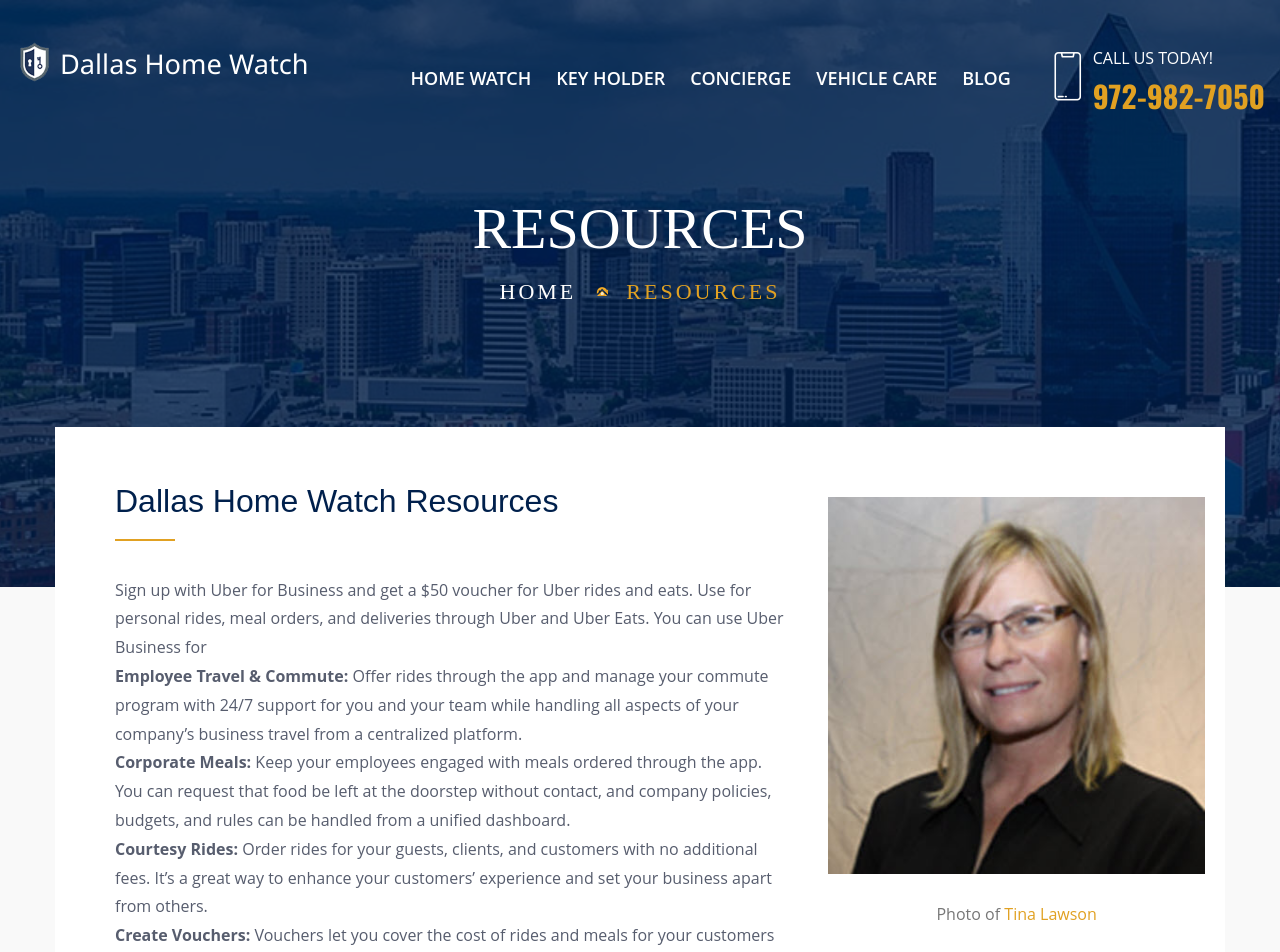
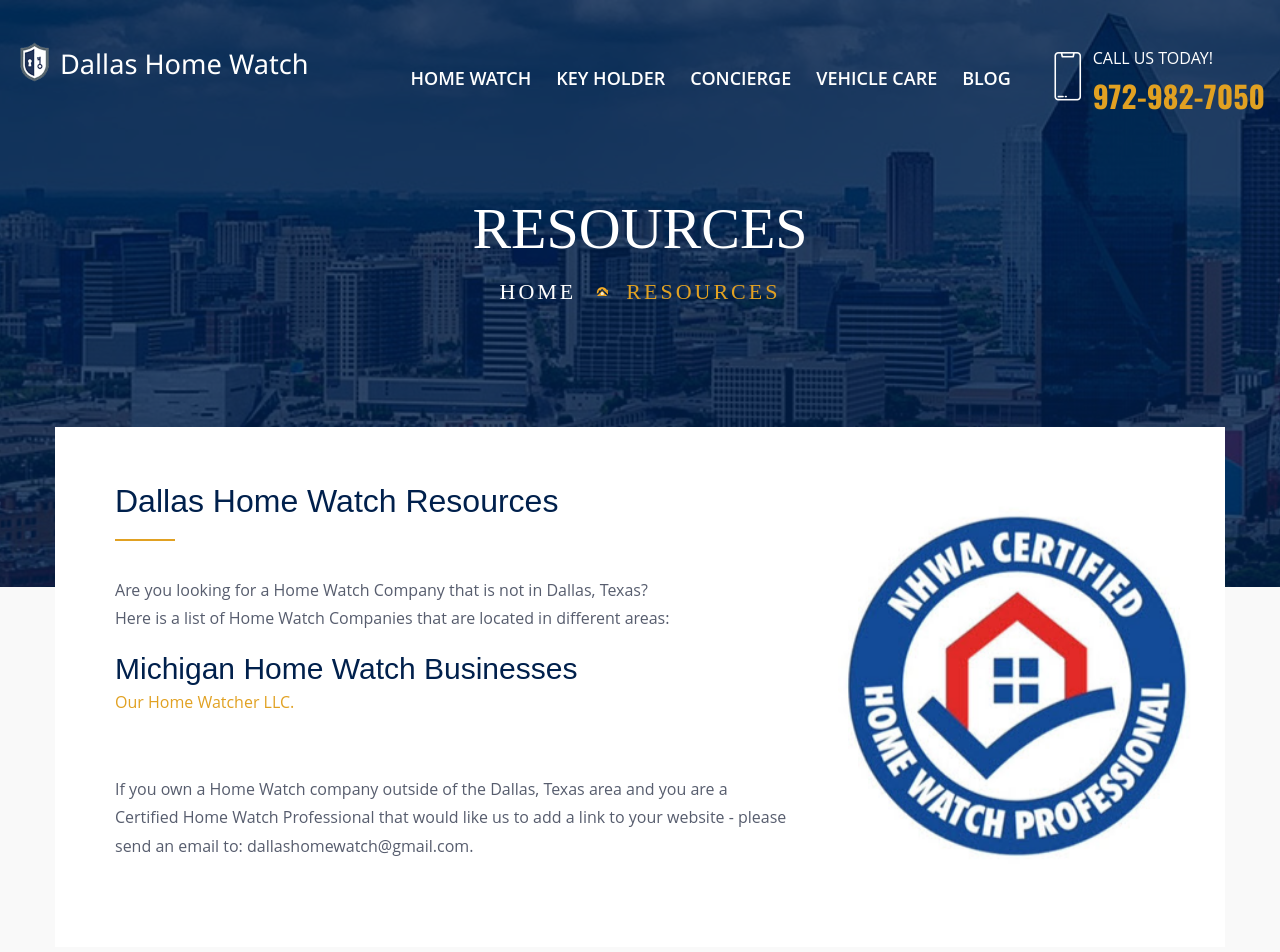
Before and after one commit to susanwinters214/DHW, a Next.js app: page /resources in a window 1280 px wide. Shown: the top 952 px of the page. Built offline with nearby package versions, Linux system fonts and the light colour scheme.

Commit message:
added links on resources page

```diff
--- a/pages/homewatch-checklist.js
+++ b/pages/homewatch-checklist.js
@@ -11,7 +11,7 @@
         <title>Home Watch Inspection Checklist</title>
         <meta
           name="description"
-          content="Our Home Watch Inspection Checklist includes checking household appliances and equipment which are often the source of a problem. Homewatch Checklists are customized." />
+          content="Our Home Watch Inspection Checklist includes checking household appliances and equipment which are often the source of a problem. " />
         <meta property="fb:app_id" content="8620778781329629" />
         <meta property="og:type" content="website" />
         <meta property="og:site_name" content="Dallas Home Watch" />
--- a/pages/resources.js
+++ b/pages/resources.js
@@ -38,8 +38,6 @@
           property="og:image:alt"
           content="home watch professional entering front door of luxury home"
         />
-
-
       </Head>
       {/* insert top banner with Page Title & Breadcrumb*/}
       <section className="page-title pageback-about">
@@ -63,22 +61,20 @@
                 <div className="inner-column">
                   <div className="sec-title first">
                     <h2 className="pushdown25">Dallas Home Watch Resources</h2>
-
                   </div>
-<div className="text">
-
+                  <div className="text">
                     <p className="first">
-                       Sign up with Uber for Business and get a $50 voucher for Uber rides and eats. Use for personal rides, meal orders, and deliveries through Uber and Uber Eats.
-                                  You can use Uber Business for
-                                          <ul>
-                                              <li><strong>Employee Travel & Commute:  </strong>Offer rides through the app and manage your commute program with 24/7 support for you and your team while handling all aspects of your company’s business travel from a centralized platform.  </li>
-                                              <li><strong>Corporate Meals:  </strong>  Keep your employees engaged with meals ordered through the app. You can request that food be left at the doorstep without contact, and company policies, budgets, and rules can be handled from a unified dashboard.</li>
-                                              <li><strong>Courtesy Rides:  </strong>  Order rides for your guests, clients, and customers with no additional fees. It’s a great way to enhance your customers’ experience and set your business apart from others.</li>
-                                               <li><strong>Create Vouchers:  </strong>  Vouchers let you cover the cost of rides and meals for your customers and clients—and can help generate customer satisfaction and repeat business.</li>
-                                          </ul>
-
+                      Are you looking for a Home Watch Company that is not in
+                      Dallas, Texas? <br />
+                      Here is a list of Home Watch Companies that are located in
+                      different areas:
                     </p>
-
+                    <h3>Michigan Home Watch Businesses</h3>
+                    <Link href="https://ourhomewatcher.com/">
+                      Our Home Watcher LLC.
+                    </Link>
+<br /><br /><br />
+                    <p>If you own a Home Watch company outside of the Dallas, Texas area and you are a Certified Home Watch Professional that would like us to add a link to your website - please send an email to: dallashomewatch@gmail.com. </p>
                   </div>
                 </div>
               </div>
@@ -92,22 +88,16 @@
                   >
                     <div className="image centered">
                       <Image
-                        src="/images/tina-lawson-400x400.jpg"
+                        src="/images/logos/home-watch-certified.jpg"
                         alt="Tina Lawson"
-                        width={400}
-                        height={400}
+                        width={300}
+                        height={300}
                       />
                       <br />
-                      Photo of{" "}
-                      <a href="https://www.linkedin.com/in/tina-lawson-a57252254/">
-                        Tina Lawson
-                      </a>
 
 
                     </div>
                   </div>
-
-
                 </div>
               </div>
             </div>
```
Also changed, not shown: public/images/logos/home-watch-certified.jpg (added).
